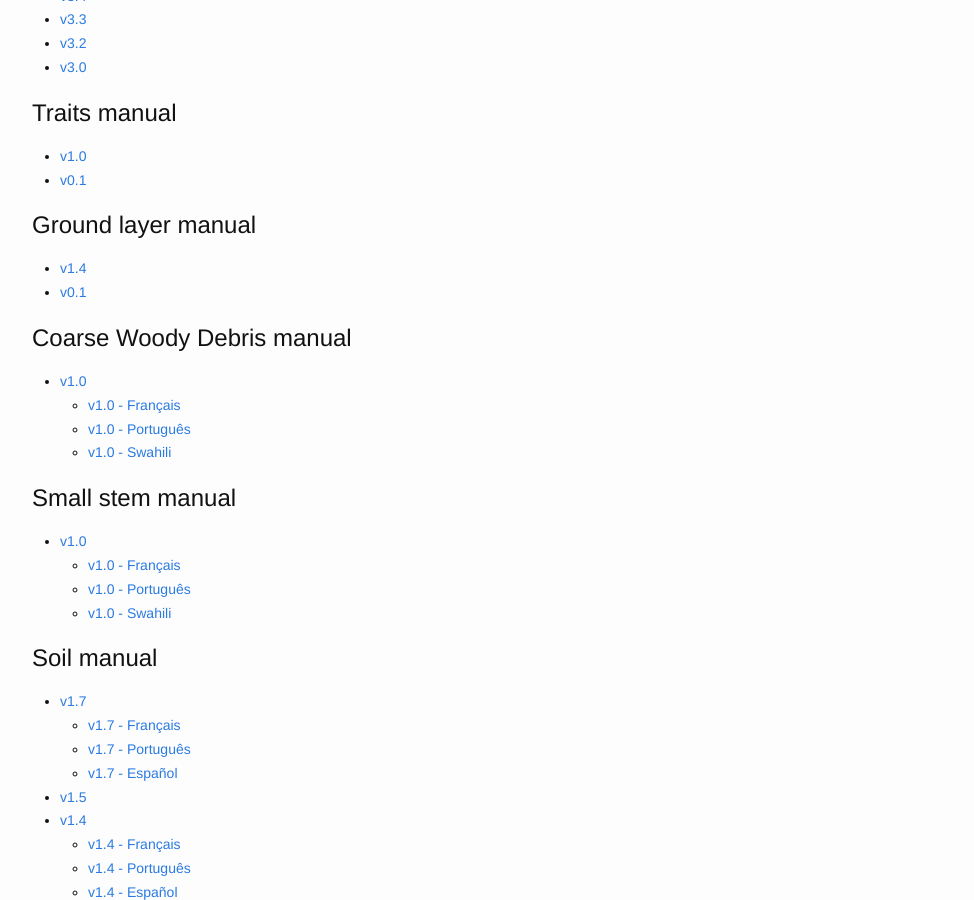
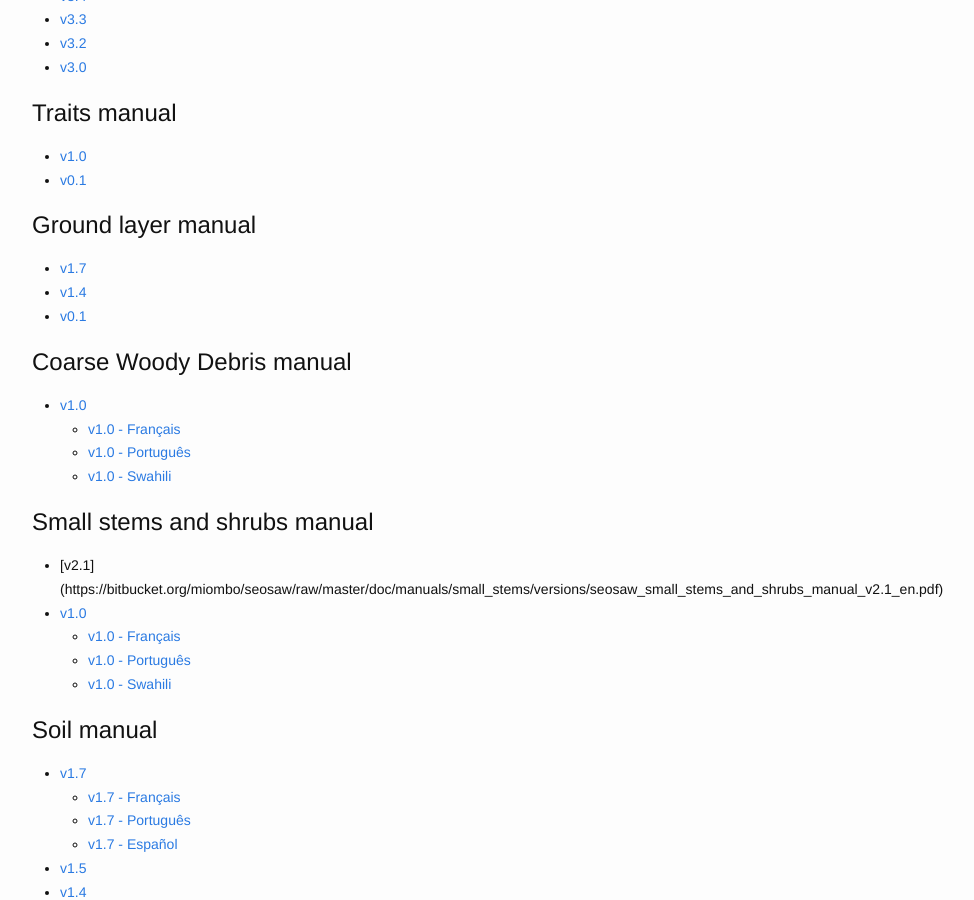
Before and after one commit to seosaw/seosaw.github.io, a Jekyll site: the page built from manual_versions.md, in a window 1280 px wide and 900 px high, scrolled down 581 px. Shown: the whole window, without its empty margins (188-1162 px from the left). Built offline with Jekyll 4.4.1, drawn with Linux system fonts in a browser that asks for light colours; nearby versions of some CDN libraries; our own code applies the rules of GitHub Pages for plain Markdown files; some of the changed text lies outside the part shown.

Commit message:
updated links to previous versions of small stems and shrubs; groundlayer protocols & datasheets

```diff
--- a/manual_versions.md
+++ b/manual_versions.md
@@ -28,6 +28,7 @@
 
 ## Ground layer manual
 
+* [v1.7](https://bitbucket.org/miombo/seosaw/raw/master/doc/manuals/ground_layer/versions/seosaw_ground_layer_manual_v1.7_en.pdf)
 * [v1.4](https://bitbucket.org/miombo/seosaw/raw/master/doc/manuals/ground_layer/versions/seosaw_ground_layer_manual_v1.4_en.pdf)
 * [v0.1](https://bitbucket.org/miombo/seosaw/raw/master/doc/manuals/ground_layer/versions/seosaw_understory_manual_v0.1_2018.pdf)
 
@@ -38,8 +39,9 @@
 	* [v1.0 - Português](https://bitbucket.org/miombo/seosaw/raw/master/doc/manuals/cwd/versions/cwd_v1.0_pt.pdf)
 	* [v1.0 - Swahili](https://bitbucket.org/miombo/seosaw/raw/master/doc/manuals/cwd/versions/cwd_v1.0_sw.pdf)
 
-## Small stem manual
+## Small stems and shrubs manual
 
+* [v2.1] (https://bitbucket.org/miombo/seosaw/raw/master/doc/manuals/small_stems/versions/seosaw_small_stems_and_shrubs_manual_v2.1_en.pdf)
 * [v1.0](https://bitbucket.org/miombo/seosaw/raw/master/doc/manuals/small_stems/versions/seosaw_small_stems_manual_v1.0_en.pdf)
 	* [v1.0 - Français](https://bitbucket.org/miombo/seosaw/raw/master/doc/manuals/small_stems/versions/seosaw_small_stems_manual_v1.0_fr.pdf)
 	* [v1.0 - Português](https://bitbucket.org/miombo/seosaw/raw/master/doc/manuals/small_stems/versions/seosaw_small_stems_manual_v1.0_pt.pdf)
@@ -104,14 +106,16 @@
 
 ## Ground layer datasheet
 
+* [v1.7](https://bitbucket.org/miombo/seosaw/raw/master/doc/forms/field_sheets/ground_layer/versions/ground_layer_v1.7_en.xlsx)
 * [v1.0](https://bitbucket.org/miombo/seosaw/raw/master/doc/forms/field_sheets/ground_layer/versions/ground_layer_v1.0_en.xlsx)
 
 ## Shrub datasheet
 
 * [v1.0](https://bitbucket.org/miombo/seosaw/raw/master/doc/forms/field_sheets/shrub/versions/shrub_v1.0_en.xlsx)
 
-## Small stem datasheet
+## Small stems and shrubs datasheet
 
+* [v2.1](https://bitbucket.org/miombo/seosaw/raw/master/doc/forms/field_sheets/small_stem/versions/small_stems_and_shrubs_v2.1_en.xlsx)
 * [v1.0](https://bitbucket.org/miombo/seosaw/raw/master/doc/forms/field_sheets/small_stem/versions/small_stem_v1.0_en.xlsx)
 	* [v1.0 - Français](https://bitbucket.org/miombo/seosaw/raw/master/doc/forms/field_sheets/small_stem/versions/small_stem_v1.0_fr.xlsx)
 	* [v1.0 - Português](https://bitbucket.org/miombo/seosaw/raw/master/doc/forms/field_sheets/small_stem/versions/small_stem_v1.0_pt.xlsx)
```
